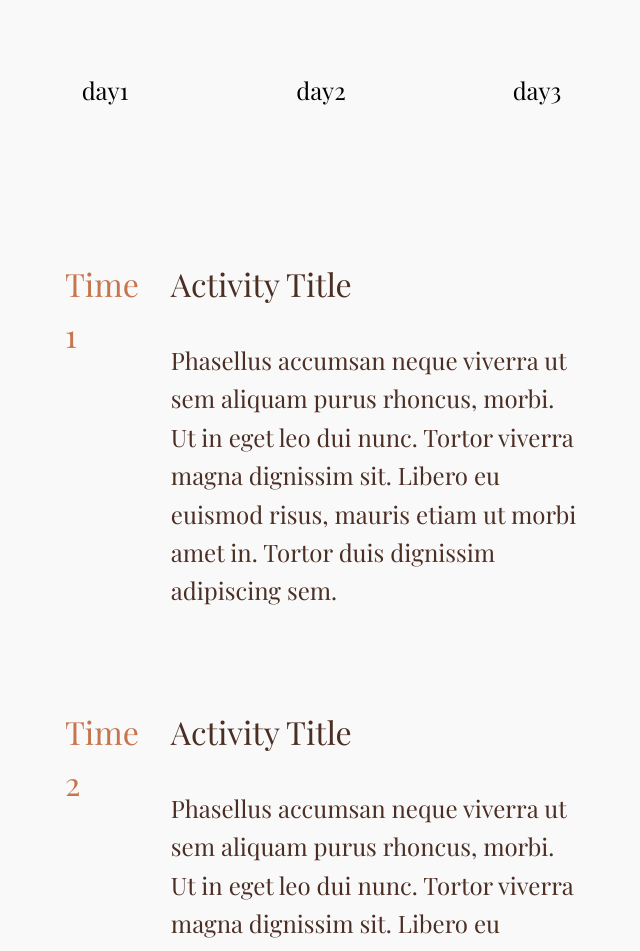
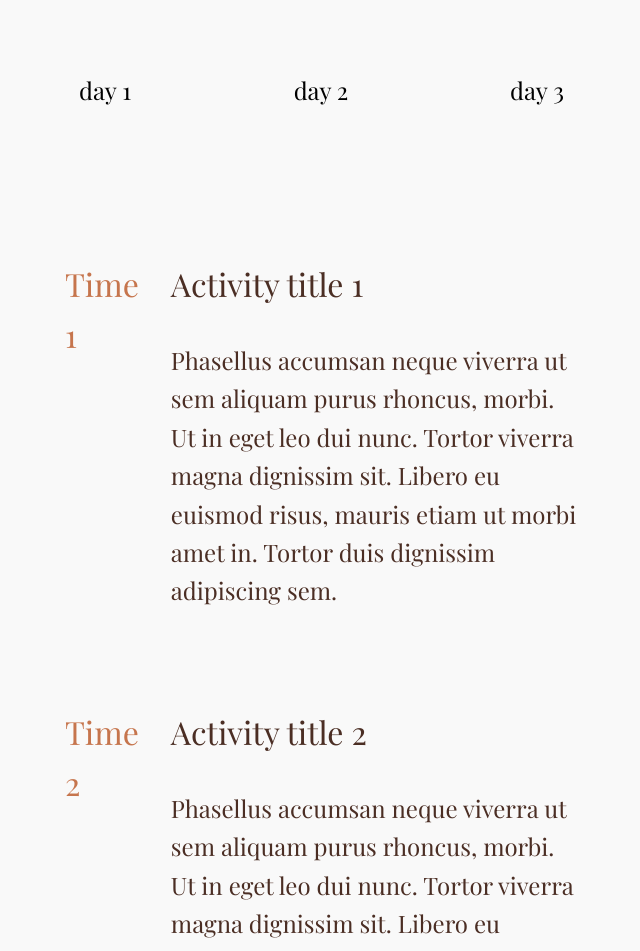
Before and after one commit to SammaniAri/wedding-website, a React (Vite) app: page / in a window 1280 px wide. Shown: the part 6320-7271 px from the top of the page, without its empty margins (319-959 px from the left). Built offline with nearby package versions, Linux system fonts and the light colour scheme; a web font is replaced by a local one.

Commit message:
mapping through itinerary day1 info

```diff
--- a/src/components/Itinierary.jsx
+++ b/src/components/Itinierary.jsx
@@ -1,7 +1,31 @@
 import React from 'react'
 
+const day1info = [
+  {
+    id: 1,
+    time: "Time 1",
+    title: "Activity title 1",
+    description:
+      "Phasellus accumsan neque viverra ut sem aliquam purus rhoncus, morbi. Ut in eget leo dui nunc. Tortor viverra magna dignissim sit. Libero eu euismod risus, mauris etiam ut morbi amet in. Tortor duis dignissim adipiscing sem.",
+  },
+  {
+    id: 2,
+    time: "Time 2",
+    title: "Activity title 2",
+    description:
+      "Phasellus accumsan neque viverra ut sem aliquam purus rhoncus, morbi. Ut in eget leo dui nunc. Tortor viverra magna dignissim sit. Libero eu euismod risus, mauris etiam ut morbi amet in. Tortor duis dignissim adipiscing sem.",
+  },
+  {
+    id: 3,
+    time: "Time 3",
+    title: "Activity title 3",
+    description:
+      "Phasellus accumsan neque viverra ut sem aliquam purus rhoncus, morbi. Ut in eget leo dui nunc. Tortor viverra magna dignissim sit. Libero eu euismod risus, mauris etiam ut morbi amet in. Tortor duis dignissim adipiscing sem.",
+  },
+];
+
 const Itinierary = () => {
-	return (
+  return (
     <div
       id="itinerary"
       className=""
@@ -9,51 +33,29 @@ const Itinierary = () => {
       <div className="itinerary-container">
         <div className="itinerary-title">Itinerary</div>
         <div className="tablist">
-          <button className="tab">day1</button>
-          <button className="tab">day2</button>
-          <button className="tab">day3</button>
+          <button className="tab">day 1</button>
+          <button className="tab">day 2</button>
+          <button className="tab">day 3</button>
         </div>
         <div className="timeline-rows">
-          <div className="timeline-row">
-            <div className="time">Time 1</div>
-            <div>
-              <div className="activity-title">Activity Title</div>
-              <div className="activity-description">
-                Phasellus accumsan neque viverra ut sem aliquam purus rhoncus,
-                morbi. Ut in eget leo dui nunc. Tortor viverra magna dignissim
-                sit. Libero eu euismod risus, mauris etiam ut morbi amet in.
-                Tortor duis dignissim adipiscing sem.
+          {day1info.map((item) => {
+            return (
+              <div
+                className="timeline-row"
+                key={item.id}
+              >
+                <div className="time">{item.time}</div>
+                <div>
+                  <div className="activity-title">{item.title}</div>
+                  <div className="activity-description">{item.description}</div>
+                </div>
               </div>
-            </div>
-          </div>
-          <div className="timeline-row">
-            <div className="time"> Time 2</div>
-            <div>
-              <div className="activity-title">Activity Title</div>
-              <div className="activity-description">
-                Phasellus accumsan neque viverra ut sem aliquam purus rhoncus,
-                morbi. Ut in eget leo dui nunc. Tortor viverra magna dignissim
-                sit. Libero eu euismod risus, mauris etiam ut morbi amet in.
-                Tortor duis dignissim adipiscing sem.
-              </div>
-            </div>
-          </div>
-          <div className="timeline-row">
-            <div className="time"> Time 3</div>
-            <div>
-              <div className="activity-title">Activity Title</div>
-              <div className="activity-description">
-                Phasellus accumsan neque viverra ut sem aliquam purus rhoncus,
-                morbi. Ut in eget leo dui nunc. Tortor viverra magna dignissim
-                sit. Libero eu euismod risus, mauris etiam ut morbi amet in.
-                Tortor duis dignissim adipiscing sem.
-              </div>
-            </div>
-          </div>
+            );
+          })}
         </div>
       </div>
     </div>
   );
-}
+};
 
 export default Itinierary
```
